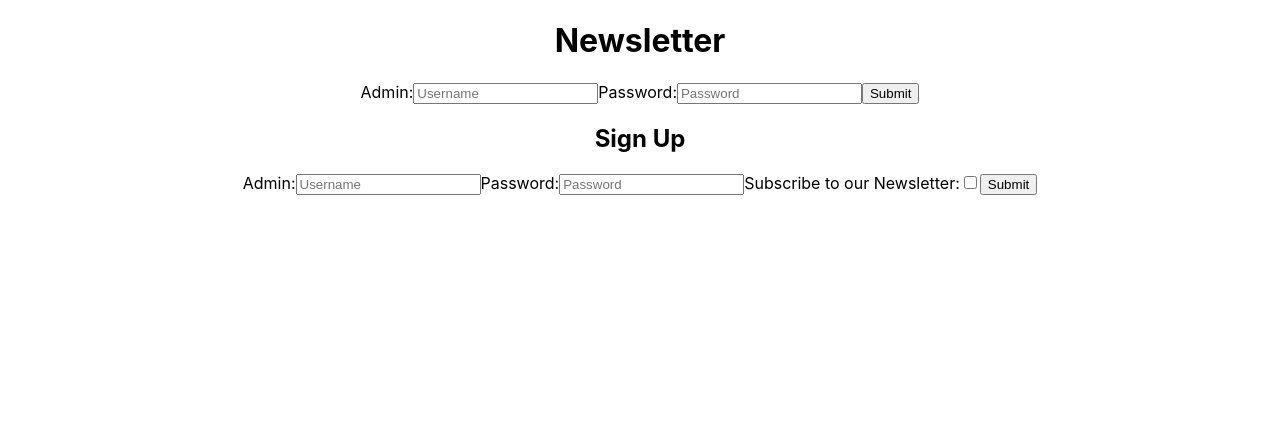
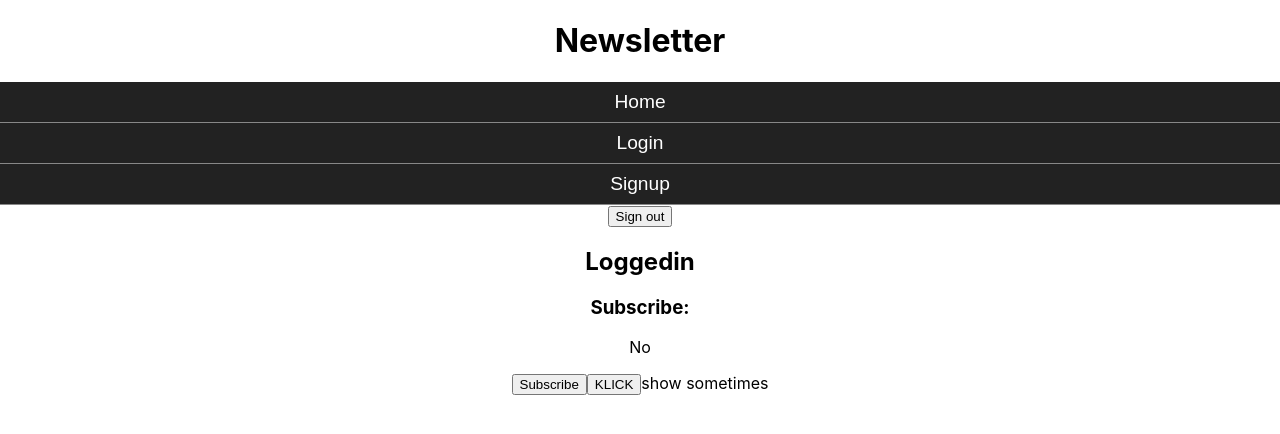
Before and after one commit to nathaliejanep/newsletter-frontend, a React (Create React App) app: page /loggedin in a window 1280 px wide. Shown: the top 434 px of the page. Built offline with nearby package versions, Linux system fonts and the light colour scheme; no server answers.

Commit message:
Logout implemented

```diff
--- a/src/App.css
+++ b/src/App.css
@@ -36,3 +36,26 @@
     transform: rotate(360deg);
   }
 }
+ul {
+  list-style-type: none;
+  padding: 0;
+}
+
+.menu ul {
+  background-color: #222;
+  margin: 0;
+}
+
+.menu li {
+  font-family: sans-serif;
+  font-size: 1.2em;
+  line-height: 40px;
+  height: 40px;
+  border-bottom: 1px solid #888;
+}
+
+.menu a {
+  text-decoration: none;
+  color: #fff;
+  display: block;
+}
--- a/src/App.js
+++ b/src/App.js
@@ -1,23 +1,47 @@
 import React, { useState } from 'react';
 import './App.css';
-import { BrowserRouter, Route, Routes } from 'react-router-dom';
+import { BrowserRouter, Link, Route, Routes, Router } from 'react-router-dom';
 import Login from './components/Login/Login';
 import Dashboard from './components/Dashboard/Dashboard';
-import Preferences from './components/Preferences/Preferences';
 import SignUp from './components/SignUp/SignUp';
+import LoggedIn from './components/LoggedIn/LoggedIn';
 
 function App() {
   return (
     <div className="App">
-      <h1>Newsletter</h1>
-      <Login />
+      <header>
+        <h1>Newsletter</h1>
+      </header>
+      <div className="menu">
+        <ul>
+          <li>
+            <Link to="/">Home</Link>
+          </li>
+          <li>
+            <Link to="/login">Login</Link>
+          </li>
+          <li>
+            <Link to="/signup">Signup</Link>
+          </li>
+        </ul>
+      </div>
+
+      <div className="app-intro">
+        <Routes>
+          <Route path="/" element={<Dashboard />}></Route>
+          <Route path="/login" element={<Login />}></Route>
+          <Route path="/signup" element={<SignUp />}></Route>
+          <Route path="/loggedin" element={<LoggedIn />}></Route>
+        </Routes>
+      </div>
+      {/* <Login />
       <SignUp />
       <BrowserRouter>
         <Routes>
-          <Route path="/dashboard" element={<Dashboard />} />
-          <Route path="/preferences" element={<Preferences />} />
+          <Route path="/login" element={<Login />} />
+          <Route path="/signup" element={<SignUp />} />
         </Routes>
-      </BrowserRouter>
+      </BrowserRouter> */}
     </div>
   );
 }
--- /dev/null
+++ b/src/components/LoggedIn/LoggedIn.jsx
@@ -0,0 +1,69 @@
+import { useState, useEffect } from 'react';
+import Login from '../Login/Login';
+// import Dashboard from '../Dashboard/Dashboard';
+
+const LoggedIn = () => {
+  //delete local storage on logout
+  //show user subscribe info
+  // change subscription
+  const [subscribe, setSubscribe] = useState(Boolean);
+
+  let lsID = localStorage.getItem('ID');
+  const getUserInfo = () => {
+    fetch(`http://localhost:5000/users/${lsID}`)
+      .then((res) => res.json())
+
+      .then((data) => {
+        let userInfo = data;
+        // set subscription from database
+        setSubscribe(userInfo.newsletter);
+      });
+  };
+
+  const [show, setShow] = useState(Boolean);
+  function handleClick() {
+    setShow(!show);
+  }
+
+  const changeSubscription = () => {
+    let subscription = {
+      _id: lsID,
+      newsletter: !subscribe,
+    };
+    fetch('http://localhost:5000/users/change', {
+      method: 'PUT',
+      headers: {
+        'Content-Type': 'application/json',
+      },
+      body: JSON.stringify(subscription),
+    })
+      .then((res) => res.json())
+      .then((data) => {
+        console.log(data);
+      });
+  };
+
+  getUserInfo();
+
+  const signOut = () => {
+    localStorage.removeItem('ID');
+    // return <Dashboard />
+    return <Login />;
+  };
+  return (
+    <div>
+      <button onClick={signOut}>Sign out</button>
+      <h2>Loggedin</h2>
+      <h3>Subscribe:</h3>
+      <p>{subscribe ? 'Yes' : 'No'}</p>
+      <button onClick={changeSubscription}>
+        {subscribe ? 'End subscription' : 'Subscribe'}
+      </button>
+
+      <button onClick={handleClick}>KLICK</button>
+      {show ? 'show' : 'show sometimes'}
+    </div>
+  );
+};
+
+export default LoggedIn;
--- a/src/components/Login/Login.jsx
+++ b/src/components/Login/Login.jsx
@@ -1,13 +1,12 @@
 import { useState } from 'react';
+import LoggedIn from '../LoggedIn/LoggedIn';
+const Login = () => {
+  const [online, setOnline] = useState(false);
+  const lsID = localStorage.getItem('ID');
 
-const Login = () => {
-  // const [errorMsg, setErrorMsg] = useState({});
-  const [online, setOnline] = useState(false);
-
-  // const renderErrorMsg = (name) => {
-  //   name === errorMsg.name && <div className="error">{errorMsg.message}</div>;
-  // };
-
+  if (lsID) {
+    return <LoggedIn />;
+  }
   const handleSubmit = (e) => {
     e.preventDefault();
 
@@ -57,7 +56,8 @@ const Login = () => {
       <input type="submit" placeholder="Submit" />
     </form>
   );
-  return <div>{online ? <div>User is logged in</div> : renderForm}</div>;
+
+  return <div>{online ? <LoggedIn /> : renderForm}</div>;
 };
 
 export default Login;
--- a/src/components/Preferences/Preferences.jsx
+++ /dev/null
@@ -1,9 +0,0 @@
-const Preferences = () => {
-  return (
-    <div>
-      <h2>Preferences</h2>
-    </div>
-  );
-};
-
-export default Preferences;
```
Also changed, not shown: src/components/Header/Header.jsx (added, +16 -0 lines), src/index.js (+6 -2 lines).
